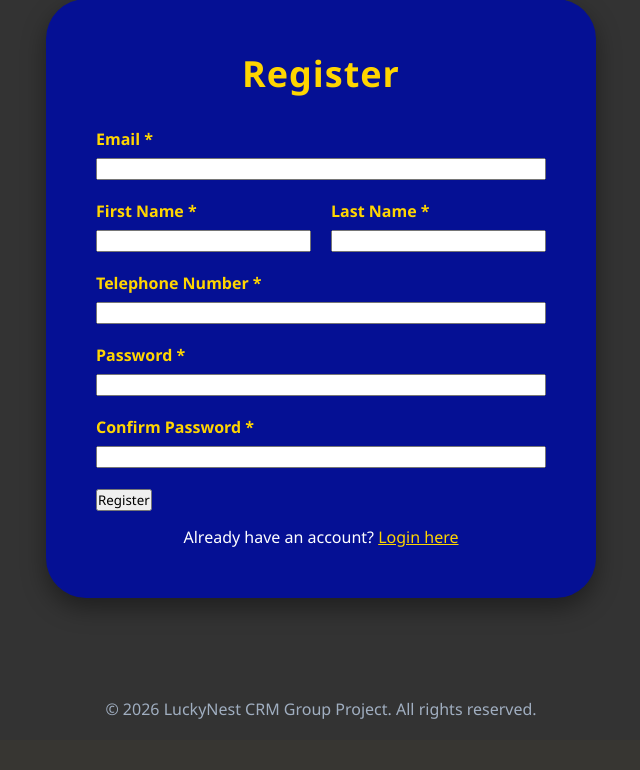
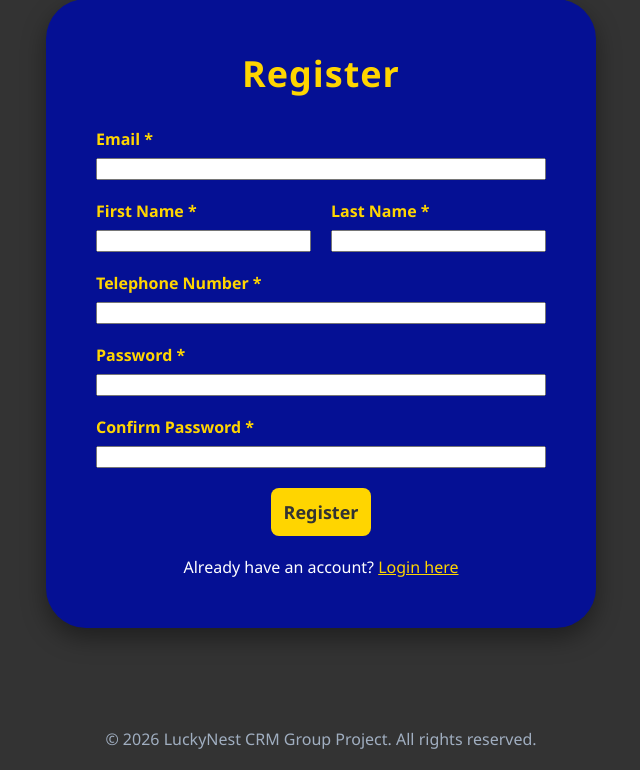
Before and after one commit to HalimKavv/Group-Project, a Flask app: page /register in a window 1280 px wide. Shown: the part 185-955 px from the top of the page, without its empty margins (319-959 px from the left). Before the commit the page ends 904 px from the top, so only its background shows below. Run offline with Flask 3, Linux system fonts and the light colour scheme.

Commit message:
fixed the login and register button

```diff
--- a/static/CSS/styles.css
+++ b/static/CSS/styles.css
@@ -130,6 +130,24 @@
     margin-bottom: 8px;
     font-size : 16px;
 }
+
+.btn-submit {
+    background-color: #FFD500;
+    color: #333;
+    padding: 12px 0;
+    font-size: 18px;
+    font-weight: bold;
+    border: none;
+    border-radius: 8px;
+    cursor: pointer;
+    transition: background-color 0.3s ease, color 0.3s ease;
+
+
+    display: block;
+    margin: 20px auto;
+    width: 100px;
+}
+
 /* ---- DASHBOARD ---- */
 .dashboard-wrapper {
     padding: 40px 5%;
@@ -156,6 +174,7 @@
     color: white;
     margin-top: 5px;
 }
+
 
 .btn-logout {
     background-color: #FFD500;
```
